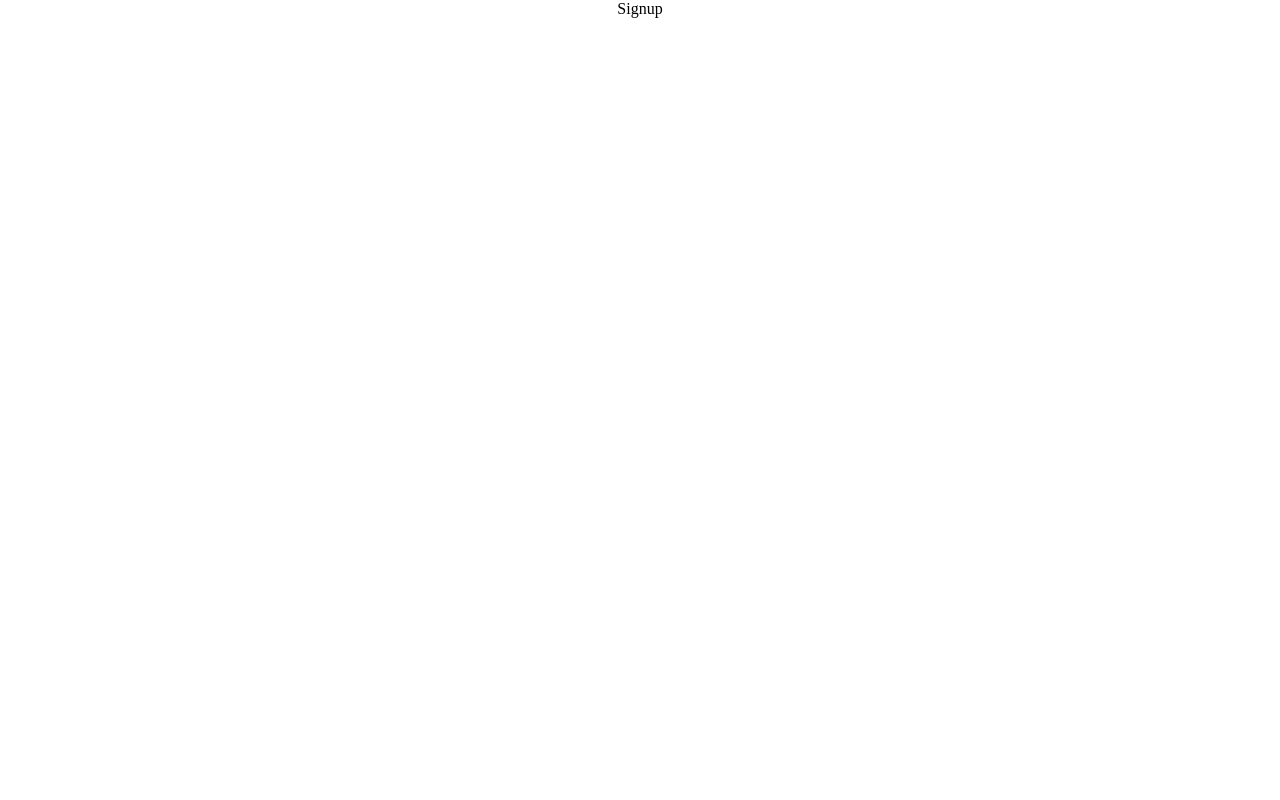
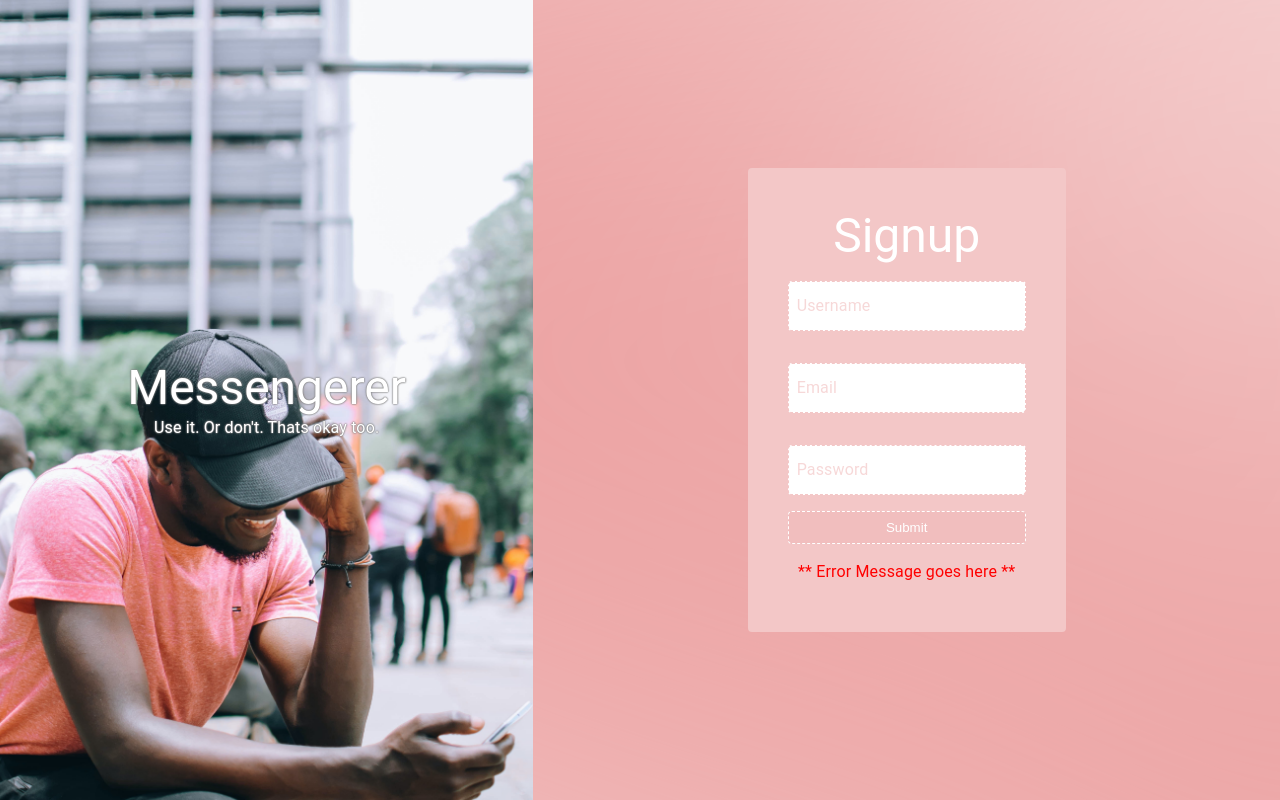
Before and after one commit to seddboi/Messengerer, a React (Vite) app: page /signup in a window 1280 px wide. Built offline with nearby package versions, Linux system fonts and the light colour scheme.

Commit message:
set up basic signup page... not mobile/tablet responsive

```diff
--- a/src/App.css
+++ b/src/App.css
@@ -41,3 +41,19 @@ html {
 		width: auto;
 	}
 }
+
+/* ------------------------------------------------------------ */
+/* Signup and Login Pages */
+.left-half {
+	background-image: url(./assets/messaging.jpg);
+	background-position: center center;
+	background-size: cover;
+	background-repeat: no-repeat;
+}
+
+.right-half {
+	background-image: url(./assets/blurry-gradient-haikei.svg);
+	background-position: center center;
+	background-size: cover;
+	background-repeat: no-repeat;
+}
--- a/src/pages/Signup.jsx
+++ b/src/pages/Signup.jsx
@@ -1,5 +1,99 @@
 import React from 'react';
 
+import { Grid, Box, Button, Typography, TextField, InputBase, ButtonBase } from '@mui/material';
+
 export function Signup() {
-	return <div>Signup</div>;
+	return (
+		<Grid container sx={{ height: '100%' }}>
+			<Grid item sm={6} md={6} lg={5}>
+				<Box
+					className="left-half"
+					sx={{
+						height: '100vh',
+						display: 'flex',
+						flexDirection: 'column',
+						justifyContent: 'center',
+						alignItems: 'center',
+					}}
+				>
+					<Typography variant="h3" sx={{ color: 'white', textShadow: '0 0 1px #888, 0 0 2px #888, 0 0 2px #888' }}>
+						Messengerer
+					</Typography>
+					<Typography variant="body1" sx={{ color: 'white', textShadow: '0 0 1px #888, 0 0 2px #888, 0 0 2px #888' }}>
+						Use it. Or don't. Thats okay too.
+					</Typography>
+				</Box>
+			</Grid>
+			<Grid item sm={6} md={6} lg={7}>
+				<Box
+					className="right-half"
+					sx={{
+						height: '100vh',
+						display: 'flex',
+						alignItems: 'center',
+						justifyContent: 'center',
+					}}
+				>
+					<Box
+						sx={{
+							backgroundColor: '#f3c7c7',
+							display: 'flex',
+							flexDirection: 'column',
+							p: 5,
+							borderRadius: '4px',
+						}}
+					>
+						{/* <form onSubmit={() => {}}> */}
+						<Typography variant="h3" sx={{ color: 'white' }}>
+							Signup
+						</Typography>
+						<InputBase
+							placeholder="Username"
+							sx={{
+								backgroundColor: 'white',
+								color: '#eca3a3',
+								border: '1px dashed #f3c7c7',
+								borderRadius: '4px',
+								mt: 2,
+								mb: 2,
+								p: 1,
+							}}
+						/>
+						<InputBase
+							placeholder="Email"
+							sx={{
+								backgroundColor: 'white',
+								color: '#eca3a3',
+								border: '1px dashed #f3c7c7',
+								borderRadius: '4px',
+								mt: 2,
+								mb: 2,
+								p: 1,
+							}}
+						/>
+						<InputBase
+							placeholder="Password"
+							sx={{
+								backgroundColor: 'white',
+								color: '#eca3a3',
+								border: '1px dashed #f3c7c7',
+								borderRadius: '4px',
+								mt: 2,
+								mb: 2,
+								p: 1,
+							}}
+						/>
+						<ButtonBase
+							sx={{ color: 'white', backgroundColor: '#f1bebe', border: '1px dashed white', borderRadius: '4px', p: 1 }}
+						>
+							Submit
+						</ButtonBase>
+						{/* make this a conditional that checks for already used username and/or email prior to signup */}
+						<Typography sx={{ color: 'red', mt: 2, mb: 1 }}>** Error Message goes here **</Typography>
+						{/* </form> */}
+					</Box>
+				</Box>
+			</Grid>
+		</Grid>
+	);
 }
```
Also changed, not shown: src/assets/blurry-gradient-haikei.svg (added), src/assets/messaging.jpg (added).
